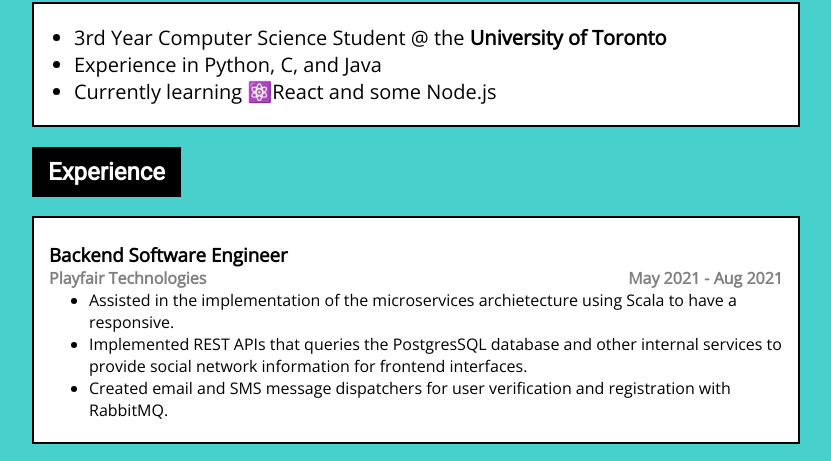
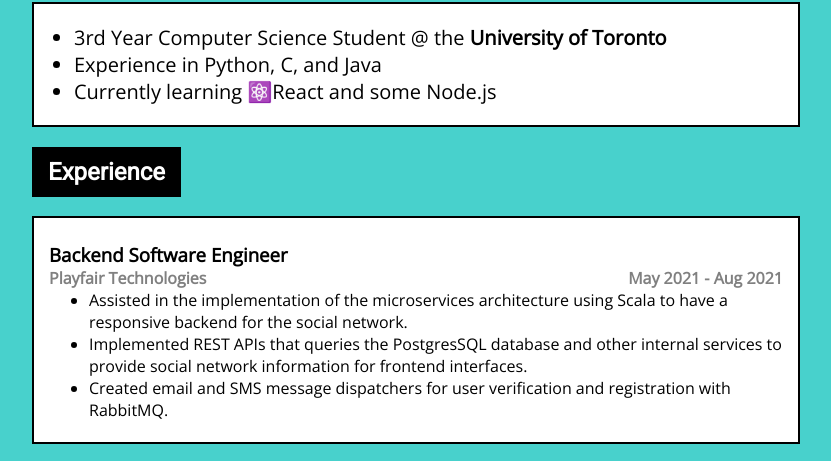
Before and after one commit to ma-ray/ma-ray.github.io, a plain HTML site: page index.html in a window 1280 px wide. Shown: the part 335-796 px from the top of the page, without its empty margins (224-1055 px from the left). Drawn offline with nearby package versions, Linux system fonts and the light colour scheme.

Commit message:
fixed some typos

```diff
--- a/index.html
+++ b/index.html
@@ -47,7 +47,7 @@
                     <h4 class="card-subtitle">May 2021 - Aug 2021</h4>
                 </div>
                 <ul style="margin-top: 0;">
-                    <li>Assisted in the implementation of the microservices archietecture using Scala to have a responsive.</li>
+                    <li>Assisted in the implementation of the microservices architecture using Scala to have a responsive backend for the social network.</li>
                     <li>Implemented REST APIs that queries the PostgresSQL database and other internal services to provide social network information for frontend interfaces.</li>
                     <li>Created email and SMS message dispatchers for user verification and registration with RabbitMQ.</li>
                 </ul>
```
